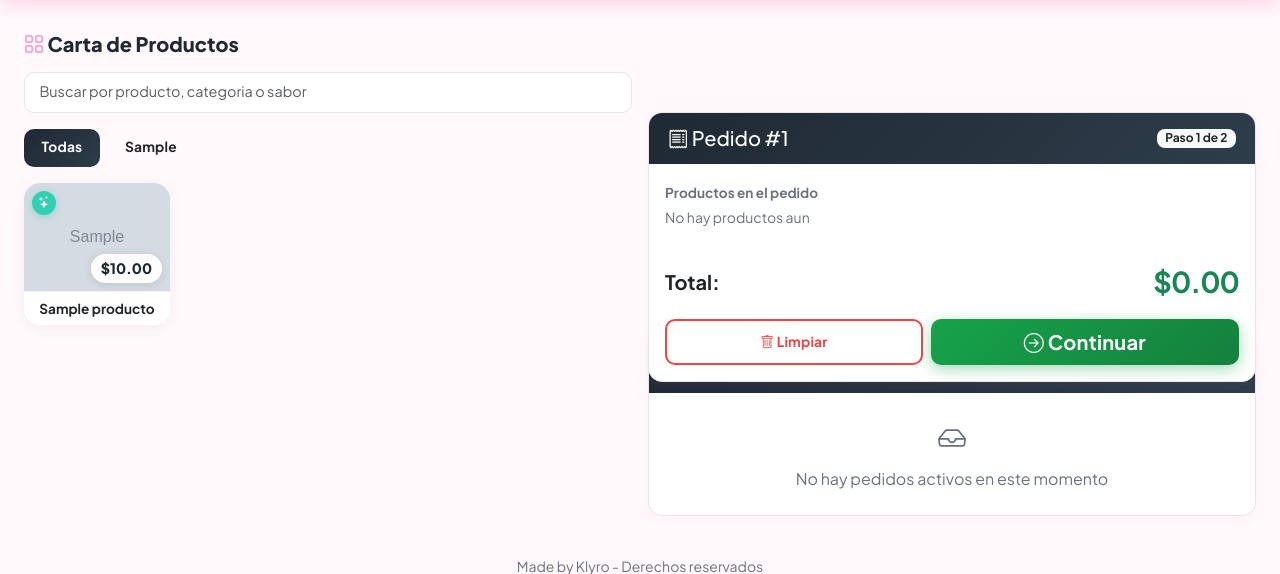
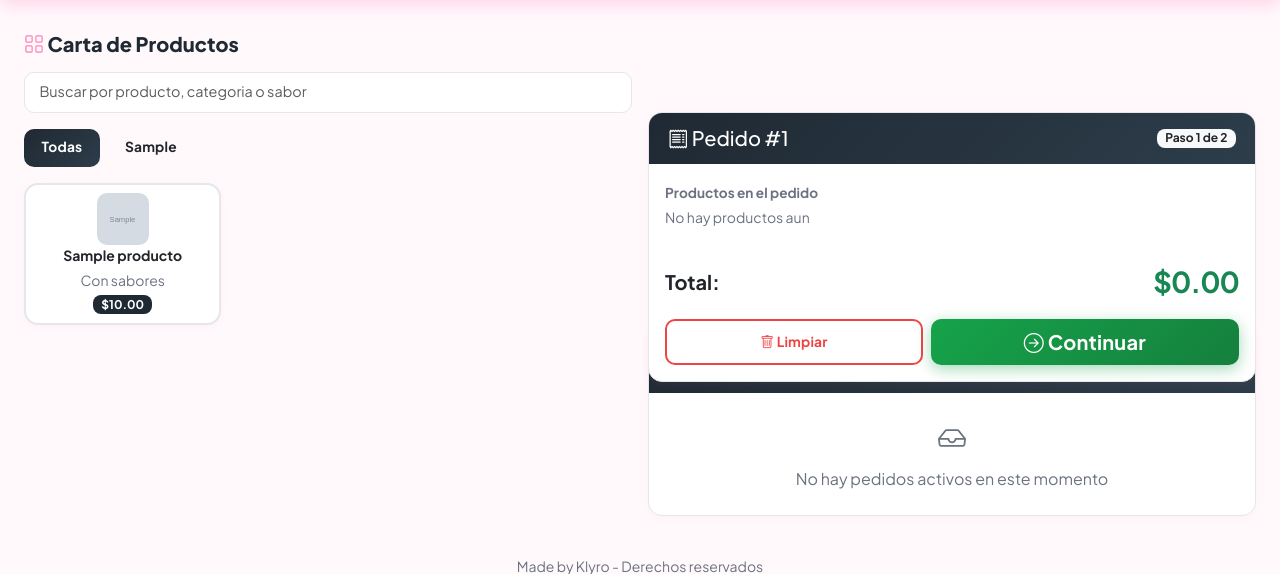
Before and after one commit to cristhianintriago/helarte-pos-system, a Flask app: page /pedidos in a window 1280 px wide. Shown: the part 72-646 px from the top of the page. Run offline with Flask 3, Linux system fonts and the light colour scheme; a user stored in the database is signed in; data comes from the database, SQL or seed files in the repository; tables that the repository leaves empty hold one stand-in row (values such as "Sample post"); grey boxes marked "Sample" are stand-in pictures; data that the repository does not hold is empty; some libraries are stand-ins or nearby versions.

Commit message:
Refactor product card UI and renderer
Update product card styles and simplify the product renderer markup. CSS: consolidate card visuals to use CSS variables (border-radius -> var(--radio), add 2px border var(--borde)), adjust active/hover transforms and timing, change shadow to var(--rosa-glow), and remove several nested image/container/badge pseudo-elements to simplify styling; extend flashAdd duration slightly. JS: simplify grid column classes (remove col-xl-3), render a compact card body (inline 52x52 image or emoji placeholder), replace complex image/price/badge layout with concise name, flavor hint and price badge, and adjust availability display. These changes reduce DOM complexity and standardize visuals for compact product cards.

```diff
--- a/static/css/theme.css
+++ b/static/css/theme.css
@@ -404,100 +404,30 @@ h4 i {
     padding: 0.85rem 1.2rem;
 }
 
-/* ===== PRODUCTOS (tarjetas del catálogo UI/UX V3) ===== */
+/* ===== PRODUCTOS (tarjetas del catálogo) ===== */
 .producto-card {
     cursor: pointer;
-    border-radius: 16px !important;
-    border: none !important;
+    border-radius: var(--radio) !important;
     transition: var(--transicion);
+    border: 2px solid var(--borde) !important;
     background: var(--blanco) !important;
-    box-shadow: 0 4px 15px rgba(31, 41, 51, 0.05) !important;
     user-select: none;
     -webkit-tap-highlight-color: transparent;
-    overflow: hidden;
-    position: relative;
-}
-
-.producto-card::after {
-    content: '';
-    position: absolute;
-    top: 0; left: 0; right: 0; bottom: 0;
-    border-radius: 16px;
-    border: 2px solid transparent;
-    transition: var(--transicion);
-    pointer-events: none;
 }
 
 .producto-card:active {
-    transform: scale(0.94) !important; /* Más ágil y responsivo al tap */
-    transition: transform 0.05s cubic-bezier(0.4, 0, 0.2, 1);
+    transform: scale(0.96);
+    transition: transform 0.1s cubic-bezier(0.4, 0, 0.2, 1);
 }
 
 .producto-card:hover {
+    border-color: var(--rosa) !important;
     transform: translateY(-4px) scale(1.02);
-    box-shadow: 0 12px 28px rgba(255, 126, 184, 0.25) !important;
-}
-
-.producto-card:hover::after {
-    border-color: var(--rosa);
-}
-
-.producto-img-container {
-    width: 100%;
-    aspect-ratio: 4 / 3;
-    position: relative;
-    background-color: var(--blanco);
-    overflow: hidden;
-    border-bottom: 1px solid rgba(0,0,0,0.05);
-}
-
-.producto-img {
-    width: 100%;
-    height: 100%;
-    object-fit: cover;
-    object-position: center;
-}
-
-.producto-img-placeholder {
-    width: 100%;
-    height: 100%;
-    background: linear-gradient(135deg, #fff0f7, #ffe0f0);
-}
-
-.producto-precio-badge {
-    position: absolute;
-    bottom: 8px;
-    right: 8px;
-    background: rgba(255, 255, 255, 0.95);
-    color: var(--texto);
-    font-weight: 800;
-    font-size: 0.9rem;
-    padding: 4px 10px;
-    border-radius: 20px;
-    box-shadow: 0 2px 10px rgba(0,0,0,0.1);
-    backdrop-filter: blur(4px);
-    z-index: 2;
-}
-
-.badge-sabor-indicador {
-    position: absolute;
-    top: 8px;
-    left: 8px;
-    background: var(--menta);
-    color: white;
-    width: 24px;
-    height: 24px;
-    display: flex;
-    align-items: center;
-    justify-content: center;
-    border-radius: 50%;
-    font-size: 0.75rem;
-    box-shadow: 0 2px 8px rgba(49,208,181,0.4);
-    z-index: 2;
+    box-shadow: 0 8px 24px var(--rosa-glow) !important;
 }
 
 .producto-card.flash-add {
-    animation: flashAdd 150ms ease;
+    animation: flashAdd 180ms ease;
 }
 
 @keyframes flashAdd {
--- a/static/js/pedidos.js
+++ b/static/js/pedidos.js
@@ -134,27 +134,24 @@ function renderizarProductos(productos) {
 
     productos.forEach((p) => {
         const col = document.createElement('div');
-        col.className = 'col-6 col-md-4 col-xl-3';
+        col.className = 'col-6 col-md-4';
 
         const tieneSabores = (p.sabores || []).length > 0;
         const img = p.imagen_url
-            ? `<img src="${p.imagen_url}" alt="${p.nombre}" class="producto-img">`
-            : '<div class="producto-img-placeholder d-flex align-items-center justify-content-center"><i class="bi bi-image text-muted opacity-25" style="font-size: 2rem;"></i></div>';
+            ? `<img src="${p.imagen_url}" alt="${p.nombre}" style="width:52px;height:52px;object-fit:cover;border-radius:10px;">`
+            : '<div class="fs-3">🍦</div>';
 
-        const badgeSabores = tieneSabores ? `<span class="badge-sabor-indicador"><i class="bi bi-stars"></i></span>` : '';
         const nombreSeguro = p.nombre.replace(/'/g, "\\'");
 
         col.innerHTML = `
-            <div class="card producto-card h-100 ${!p.disponible ? 'agotado' : ''}"
+            <div class="card producto-card ${!p.disponible ? 'agotado' : ''}"
                  onclick="${p.disponible ? `handleProductoTap(this, ${p.id}, '${nombreSeguro}', ${p.precio})` : ''}">
-                <div class="producto-img-container">
+                <div class="card-body text-center p-2">
                     ${img}
-                    <div class="producto-precio-badge">$${p.precio.toFixed(2)}</div>
-                    ${badgeSabores}
-                </div>
-                <div class="card-body p-2 d-flex flex-column justify-content-center text-center">
-                    <h6 class="fw-bold mb-0 lh-sm text-dark" style="font-size: 0.85rem;">${p.nombre}</h6>
-                    ${!p.disponible ? '<small class="text-danger fw-bold mt-1">Agotado</small>' : ''}
+                    <p class="fw-bold mb-1 small">${p.nombre}</p>
+                    ${tieneSabores ? '<small class="text-muted d-block">Con sabores</small>' : '<small class="text-muted d-block">Sabor fijo</small>'}
+                    <span class="badge bg-dark">$${p.precio.toFixed(2)}</span>
+                    ${!p.disponible ? '<br><small class="text-danger">Agotado</small>' : ''}
                 </div>
             </div>`;
         contenedor.appendChild(col);
```
